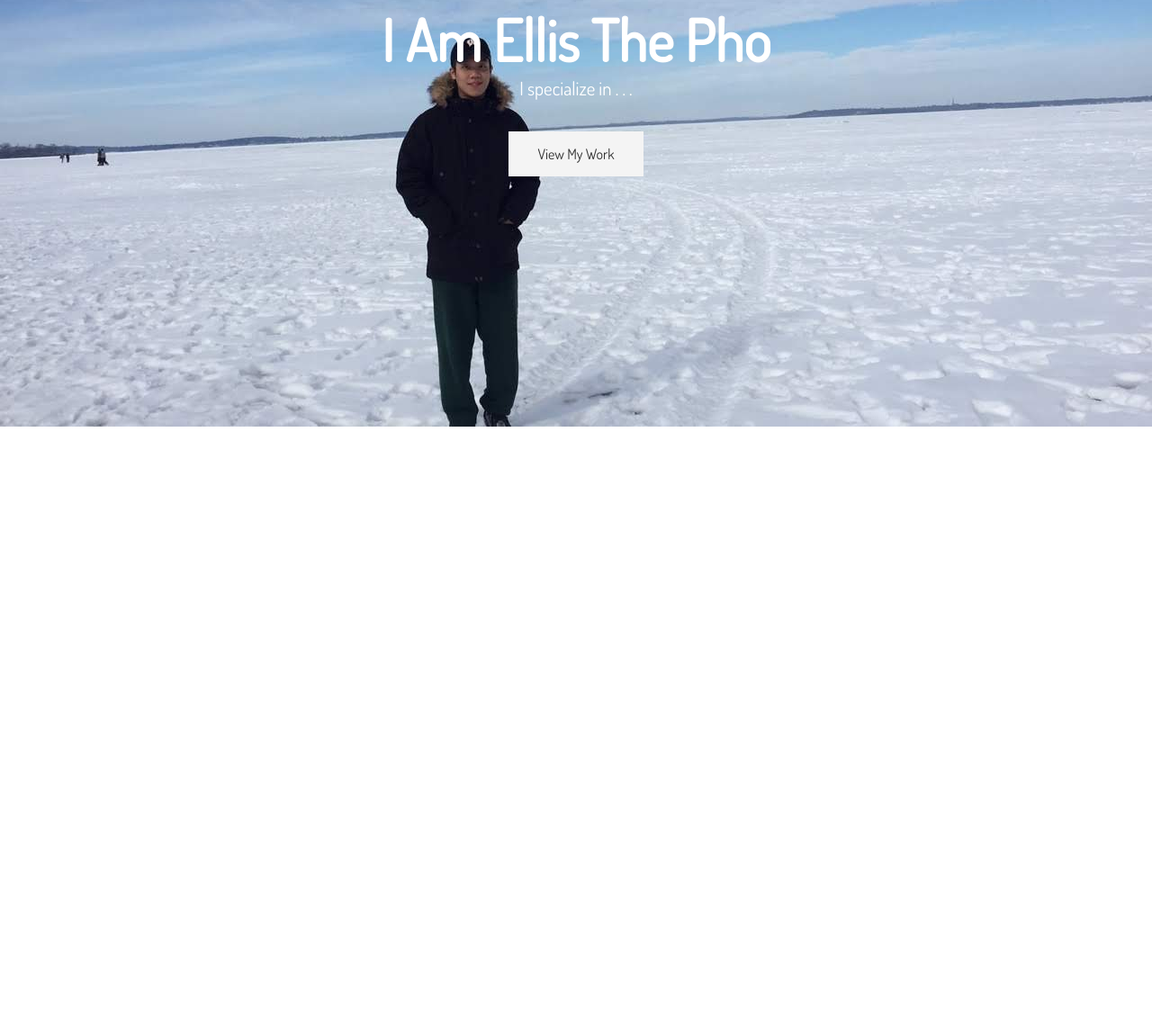
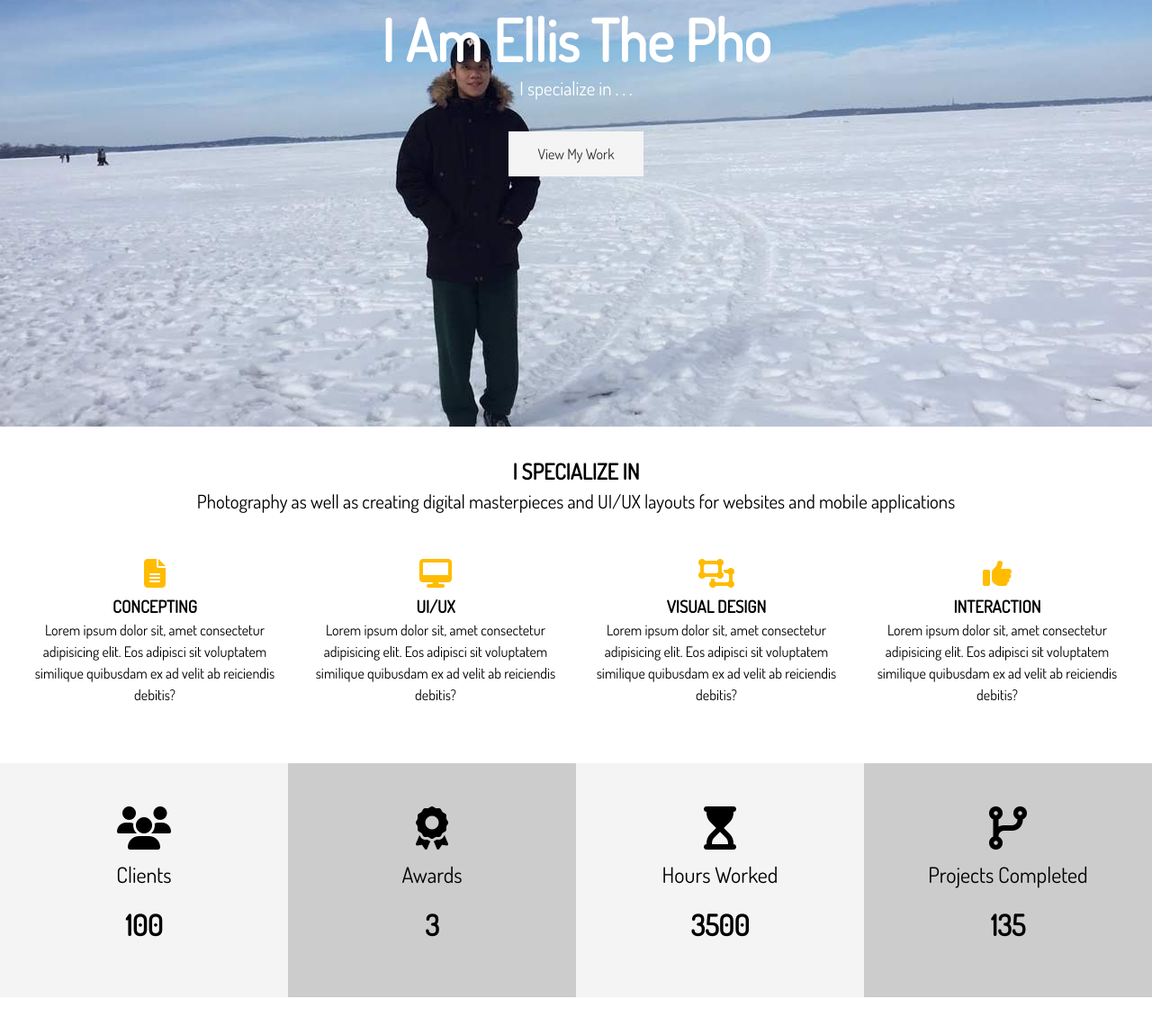
Before and after one commit to EllisMin/portfolio-web, a website: page src/index.html in a window 1280 px wide. Shown: the part 326-1466 px from the top of the page at 90% size. Before the commit the page ends 800 px from the top, so only its background shows below. Drawn offline with Linux system fonts and the light colour scheme.

Commit message:
added secion a and b in home page

```diff
--- a/scss/_utilities.scss
+++ b/scss/_utilities.scss
@@ -47,3 +47,34 @@ input[class^="btn-"]:hover {
 .text-center {
   text-align: center;
 }
+
+// Padding
+.py {
+  &-1 {
+    padding: 1rem 0;
+  }
+  &-2 {
+    padding: 2rem 0;
+  }
+  &-3 {
+    padding: 3rem 0;
+  }
+  &-4 {
+    padding: 4rem 0;
+  }
+}
+// Margin
+.my {
+  &-1 {
+    margin: 1rem 0;
+  }
+  &-2 {
+    margin: 2rem 0;
+  }
+  &-3 {
+    margin: 3rem 0;
+  }
+  &-4 {
+    margin: 4rem 0;
+  }
+}
--- a/scss/main.scss
+++ b/scss/main.scss
@@ -90,3 +90,51 @@ img {
   &-inner {
   }
 }
+
+// Home Section
+#home {
+  // Section A
+  &-a {
+    .specials {
+      margin-top: 3rem;
+      display: grid;
+      gap: 1rem;
+      grid-template-columns: repeat(4, 1fr);
+    }
+
+    .fas {
+      color: $main-color;
+      padding-bottom: 0.4rem;
+    }
+  }
+  // Section B
+  &-b {
+    .stats {
+      display: grid;
+      grid-template-columns: repeat(4, 1fr);
+
+      li {
+        line-height: 2;
+        &.stats-title {
+          font-size: 1.5rem;
+        }
+
+        &.stats-number {
+          font-size: 2rem;
+          font-weight: bold;
+        }
+      }
+      div {
+        padding: 3rem 0;
+
+        &:nth-child(odd) {
+          background: $light-color;
+        }
+
+        &:nth-child(even) {
+          background: $med-color;
+        }
+      }
+    }
+  }
+}
--- a/src/index.html
+++ b/src/index.html
@@ -48,6 +48,90 @@
       </div>
     </header>
 
+    <!-- Section A: Specialize -->
+    <section id="home-a" class="text-center py-2">
+      <div class="container">
+        <h2 class="section-title">I Specialize In</h2>
+        <div class="bottom-line"></div>
+        <p class="lead">
+          Photography as well as creating digital masterpieces and UI/UX layouts
+          for websites and mobile applications
+        </p>
+        <div class="specials">
+          <div>
+            <i class="fas fa-file-alt fa-2x"></i>
+            <h3>Concepting</h3>
+            <p>
+              Lorem ipsum dolor sit, amet consectetur adipisicing elit. Eos
+              adipisci sit voluptatem similique quibusdam ex ad velit ab
+              reiciendis debitis?
+            </p>
+          </div>
+          <div>
+            <i class="fas fa-desktop fa-2x"></i>
+            <h3>UI/UX</h3>
+            <p>
+              Lorem ipsum dolor sit, amet consectetur adipisicing elit. Eos
+              adipisci sit voluptatem similique quibusdam ex ad velit ab
+              reiciendis debitis?
+            </p>
+          </div>
+          <div>
+            <i class="fas fa-object-ungroup fa-2x"> </i>
+            <h3>Visual Design</h3>
+            <p>
+              Lorem ipsum dolor sit, amet consectetur adipisicing elit. Eos
+              adipisci sit voluptatem similique quibusdam ex ad velit ab
+              reiciendis debitis?
+            </p>
+          </div>
+          <div>
+            <i class="fas fa-thumbs-up fa-2x"> </i>
+            <h3>Interaction</h3>
+            <p>
+              Lorem ipsum dolor sit, amet consectetur adipisicing elit. Eos
+              adipisci sit voluptatem similique quibusdam ex ad velit ab
+              reiciendis debitis?
+            </p>
+          </div>
+        </div>
+      </div>
+    </section>
+
+    <!-- Section B: Stats -->
+    <section id="home-b" class="text-center py-2">
+      <div class="stats">
+        <div>
+          <ul>
+            <li><i class="fas fa-users fa-3x"></i></li>
+            <li class="stats-title">Clients</li>
+            <li class="stats-number">100</li>
+          </ul>
+        </div>
+        <div>
+          <ul>
+            <li><i class="fas fa-award fa-3x"></i></li>
+            <li class="stats-title">Awards</li>
+            <li class="stats-number">3</li>
+          </ul>
+        </div>
+        <div>
+          <ul>
+            <li><i class="fas fa-hourglass-start fa-3x"></i></li>
+            <li class="stats-title">Hours Worked</li>
+            <li class="stats-number">3500</li>
+          </ul>
+        </div>
+        <div>
+          <ul>
+            <li><i class="fas fa-code-branch fa-3x"></i></li>
+            <li class="stats-title">Projects Completed</li>
+            <li class="stats-number">135</li>
+          </ul>
+        </div>
+      </div>
+    </section>
+
     <!-- Type writer effect -->
     <script src="./js/typewriter.js"></script>
   </body>
```
Also changed, not shown: src/css/main.css.
